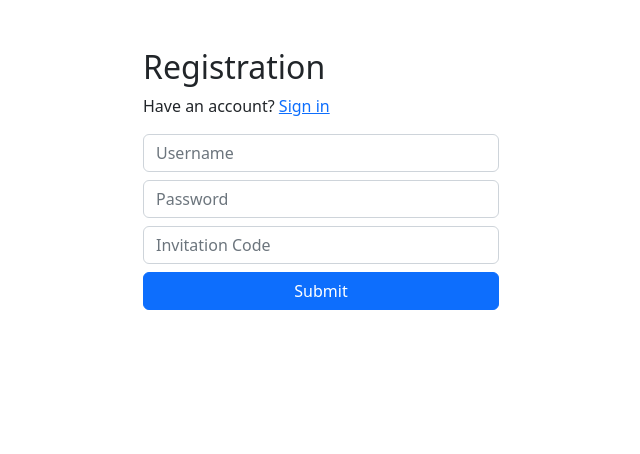
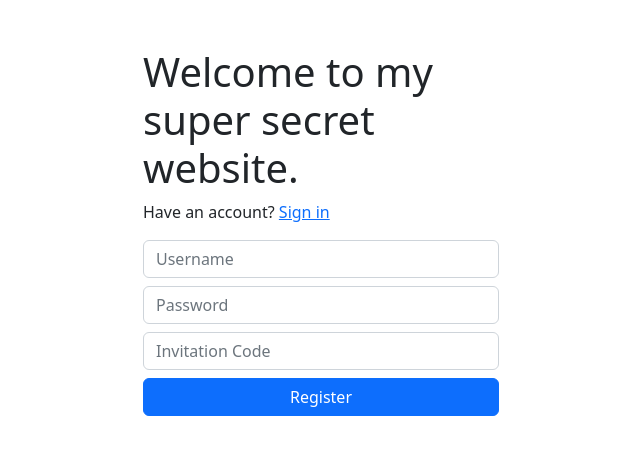
Before and after one commit to luig0/email-summary, a Next.js app: page / in a window 1280 px wide. Both pictures are taken after a click on the link "Sign up". Shown: the top 454 px of the page, without its empty margins (319-959 px from the left). Built offline with nearby package versions, Linux system fonts and the light colour scheme.

Commit message:
improved login/register toggle

```diff
--- a/src/pages/index.tsx
+++ b/src/pages/index.tsx
@@ -17,6 +17,10 @@ import * as messages from '@/lib/Messages';
 interface AppProps {
   loggedIn: boolean;
   username?: string;
+}
+
+interface LoginFormProps {
+  setShowRegistrationForm: (arg: boolean) => void;
 }
 
 interface RegistrationFormProps {
@@ -47,7 +51,7 @@ export const getServerSideProps: GetServerSideProps<AppProps> = async (context)
   return { props };
 };
 
-const LoginForm = () => {
+const LoginForm = (props: LoginFormProps) => {
   const handleSubmit = async (event: React.FormEvent<HTMLFormElement>) => {
     event.preventDefault();
     const username = (document.getElementById('formUsername') as HTMLInputElement)?.value;
@@ -64,11 +68,18 @@ const LoginForm = () => {
     if (res.status === 200 && res.statusText === messages.OK) location.reload();
   };
 
+  const { setShowRegistrationForm } = props;
   const [loginStatus, setLoginStatus] = useState('');
 
   return (
     <>
-      <Form onSubmit={handleSubmit}>
+      <div>
+        Have an invitation code?{' '}
+        <a href="#" onClick={setShowRegistrationForm.bind(null, true)}>
+          Sign up
+        </a>
+      </div>
+      <Form onSubmit={handleSubmit} className="mt-3">
         <Form.Group className="mb-2" controlId="formUsername">
           <Form.Control type="text" placeholder="Username" />
         </Form.Group>
@@ -113,11 +124,7 @@ const RegistrationForm = (props: RegistrationFormProps) => {
   const [loginStatus, setLoginStatus] = useState('');
 
   return (
-    <div className="mt-5">
-      <Row>
-        <Col></Col>
-        <Col>
-          <h2>Registration</h2>
+    <div>
       <div>
         Have an account?{' '}
         <a href="#" onClick={setShowRegistrationForm.bind(null, false)}>
@@ -136,16 +143,12 @@ const RegistrationForm = (props: RegistrationFormProps) => {
         </Form.Group>
         <div className="d-grid gap-2">
           <Button variant="primary" type="submit">
-                Submit
+            Register
           </Button>
         </div>
       </Form>
       <br />
       <div>{loginStatus.length > 0 && <span>{loginStatus}</span>}</div>
-        </Col>
-        <Col></Col>
-      </Row>
-      <Col></Col>
     </div>
   );
 };
@@ -158,35 +161,23 @@ const App = (props: AppProps) => {
     if (props.loggedIn) router.push('/home');
   }, []);
 
-  if (!showRegistrationForm)
   return (
     <Container className="mt-5">
       <Row>
         <Col></Col>
         <Col>
           <h1>Welcome to my super secret website.</h1>
-            <div>
-              Have an invitation code?{' '}
-              <a href="#" onClick={setShowRegistrationForm.bind(null, true)}>
-                Sign up
-              </a>
-            </div>
         </Col>
         <Col></Col>
       </Row>
-        <Row className="mt-3">
+      <Row>
         <Col></Col>
         <Col>
-            <LoginForm />
+          {!showRegistrationForm && <LoginForm setShowRegistrationForm={setShowRegistrationForm} />}
+          {showRegistrationForm && <RegistrationForm setShowRegistrationForm={setShowRegistrationForm} />}
         </Col>
         <Col></Col>
       </Row>
-      </Container>
-    );
-  else
-    return (
-      <Container>
-        <RegistrationForm setShowRegistrationForm={setShowRegistrationForm} />
     </Container>
   );
 };
```
Lines whose indentation alone changed are shown as unchanged.
